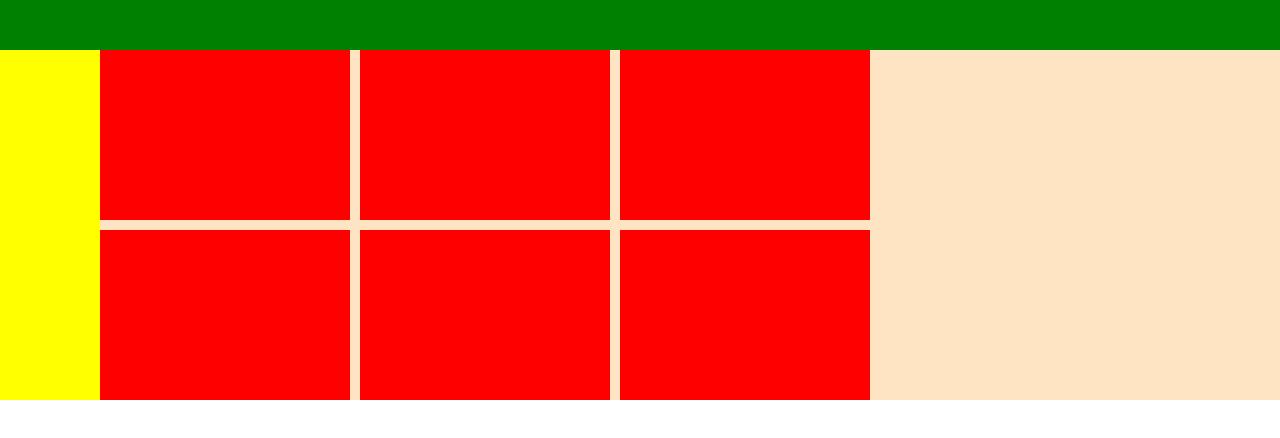
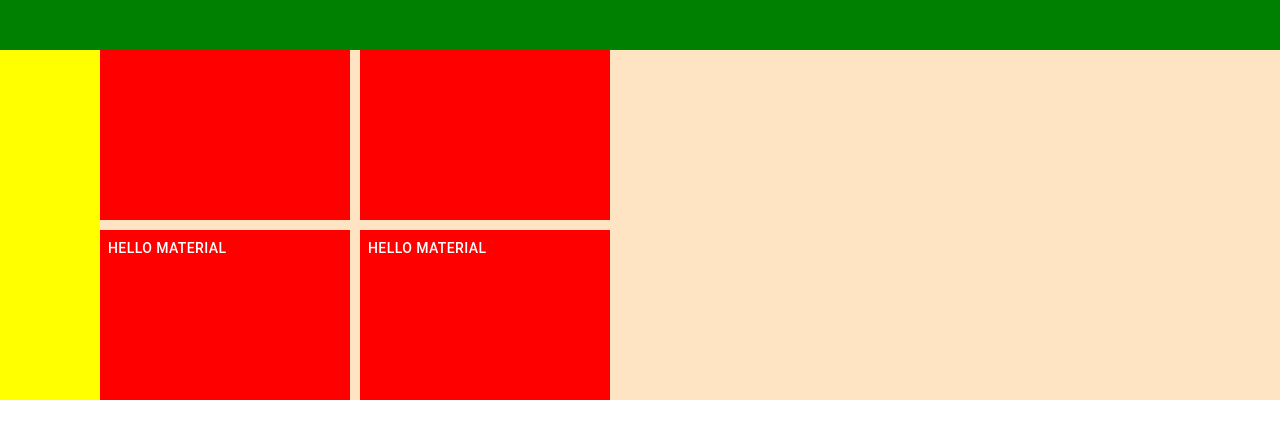
Before and after one commit to WestfalNamur/app-sandbox, a Next.js app in the folder client/: page / in a window 1280 px wide. Shown: the top 438 px of the page. Built offline with nearby package versions, Linux system fonts and the light colour scheme.

Commit message:
DEV CLIENT: Add Material-UI and setup theme provider

```diff
--- a/client/package.json
+++ b/client/package.json
@@ -8,6 +8,7 @@
     "test": "jest"
   },
   "dependencies": {
+    "@material-ui/core": "^4.12.1",
     "@reduxjs/toolkit": "^1.3.6",
     "next": "latest",
     "react": "^17.0.2",
--- /dev/null
+++ b/client/src/features/tables/SurfPointTable.tsx
@@ -0,0 +1,9 @@
+import { Button } from "@material-ui/core";
+
+export default function SurfPointTable() {
+  return (
+    <div>
+      <Button color="secondary">Hello Material</Button>
+    </div>
+  );
+}
--- a/client/src/pages/_app.tsx
+++ b/client/src/pages/_app.tsx
@@ -2,13 +2,17 @@ import "../styles/globals.css";
 
 import { Provider } from "react-redux";
 import type { AppProps } from "next/app";
+import { ThemeProvider } from "@material-ui/styles";
+import theme from "../styles/theme";
 
 import store from "../app/store";
 
 function MyApp({ Component, pageProps }: AppProps) {
   return (
     <Provider store={store}>
-      <Component {...pageProps} />
+      <ThemeProvider theme={theme}>
+        <Component {...pageProps} />
+      </ThemeProvider>
     </Provider>
   );
 }
--- a/client/src/pages/index.tsx
+++ b/client/src/pages/index.tsx
@@ -1,6 +1,8 @@
 import type { NextPage } from "next";
 
 import styles from "../styles/Home.module.css";
+
+import SurfPointTable from "../features/tables/SurfPointTable";
 
 const IndexPage: NextPage = () => {
   return (
@@ -12,12 +14,14 @@ const IndexPage: NextPage = () => {
           <div className={styles.flexContainer}>
             <div className={styles.divMainChild}></div>
             <div className={styles.divMainChild}></div>
-            <div className={styles.divMainChild}></div>
           </div>
           <div className={styles.flexContainer}>
-            <div className={styles.divMainChild}></div>
-            <div className={styles.divMainChild}></div>
-            <div className={styles.divMainChild}></div>
+            <div className={styles.divMainChild}>
+              <SurfPointTable />
+            </div>
+            <div className={styles.divMainChild}>
+              <SurfPointTable />
+            </div>
           </div>
         </div>
       </div>
--- /dev/null
+++ b/client/src/styles/theme.ts
@@ -0,0 +1,22 @@
+import { createTheme } from "@material-ui/core/styles";
+import red from "@material-ui/core/colors/red";
+
+// Create a theme instance.
+const theme = createTheme({
+  palette: {
+    primary: {
+      main: "#556cd6",
+    },
+    secondary: {
+      main: "#FFFFFF",
+    },
+    error: {
+      main: red.A400,
+    },
+    background: {
+      default: "#fff",
+    },
+  },
+});
+
+export default theme;
```
Also changed, not shown: client/src/features/counter/Counter.tsx (+10 -10 lines), 1 other file (tests, documents, lock files or other folders).
